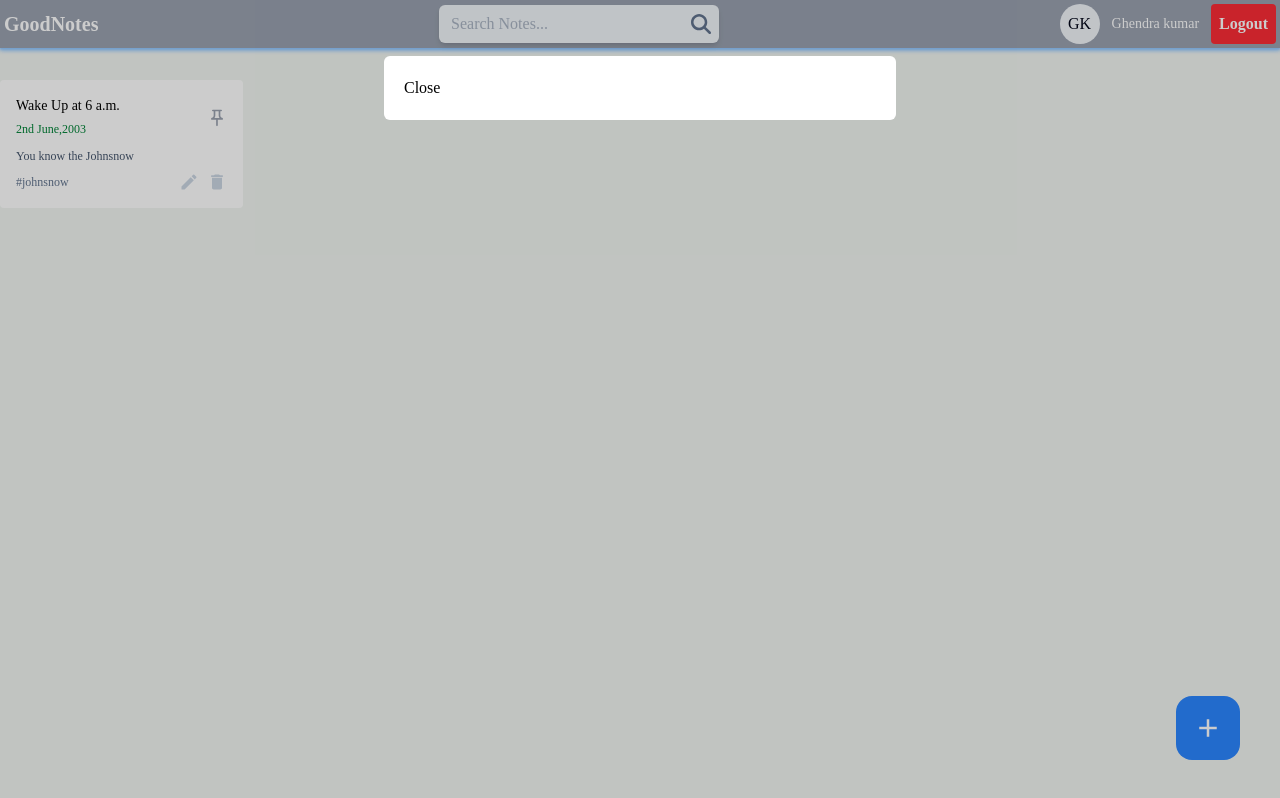
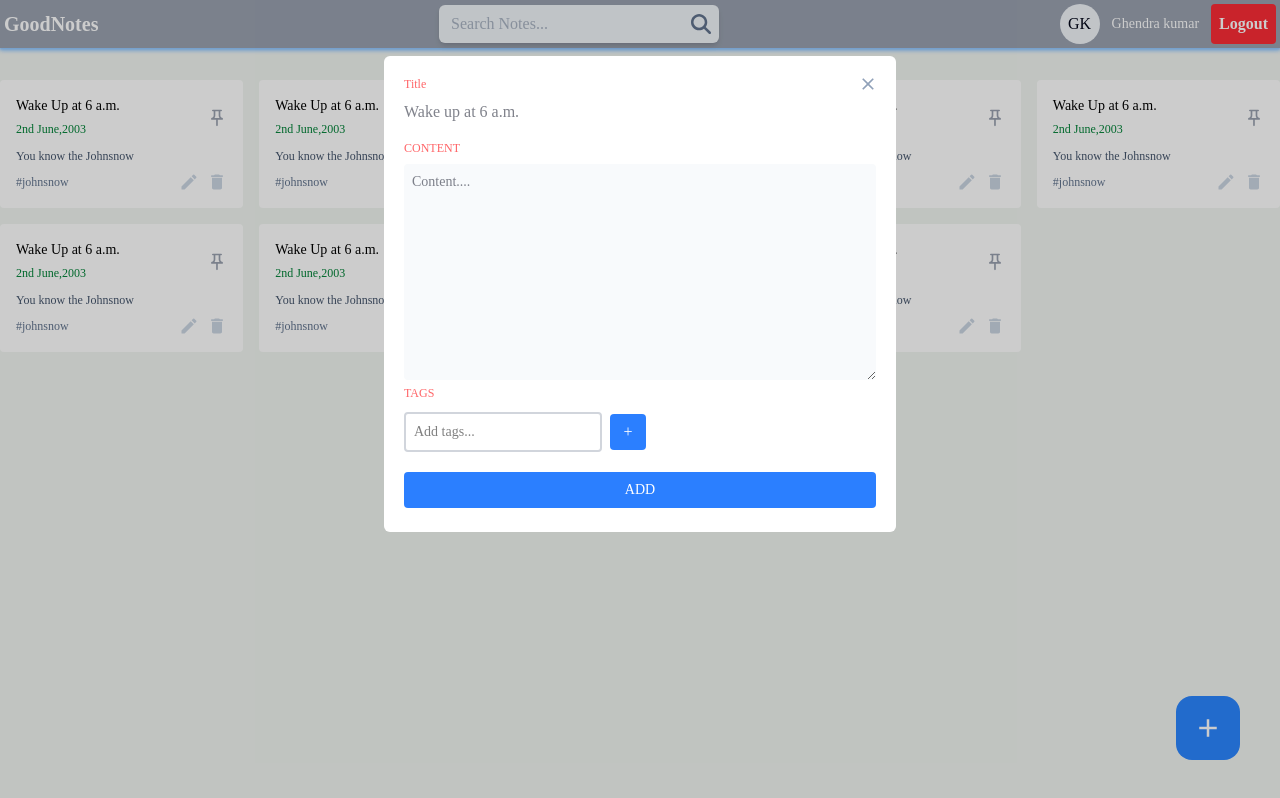
Before and after one commit to Ghanedrakumar/Personal-Diary-App, a React (Vite) app in the folder client/: page /dashboard in a window 1280 px wide. Both pictures are taken after a click on the button 1208 px from the left and 728 px from the top of the page. Built offline with nearby package versions, Linux system fonts and the light colour scheme.

Commit message:
add tags in modal

```diff
--- a/client/src/Components/Home/AddEditNotes.jsx
+++ b/client/src/Components/Home/AddEditNotes.jsx
@@ -1,9 +1,69 @@
-import React from 'react'
+import React, { useState } from 'react'
+import { MdClose } from 'react-icons/md'
+import TagInput from '../Input/TagInput'
+const AddEditNotes = ({ onClose,noteData,type }) => {
+    const [title, setTitle] = useState("")
+    const [content, setContent] = useState("")
+    const [tags, setTags] = useState([])
+    const [error, setError] = useState(null)
 
-const AddEditNotes = () => {
+
+    const editNote = async() => {}
+    const addNewNote = () => {}
+
+        const handleAddNote = () => {
+            if (!title) {
+                setError("Please Enter a valid title")
+                return
+            }
+            if (!content) {
+                setError("Please Enter the content")
+                return
+            }
+            setError("")
+            if (type === "edit") {
+                editNote()
+            }
+            else {
+                addNewNote()
+            }
+        }
+
         return (
+            <div className='relative'>
+                <button className='w-10 h-10 rounded-full flex items-center absolute justify-center -top-3 -right-3 hover:bg-slate-50'
+                    onClick={onClose}
+                ><MdClose className='text-xl text-slate-400' /></button>
+
+                <div className='flex gap-2 flex-col'>
+                    <label className='input-label text-red-400 '>Title</label>
+                    <input type="text" className='text-exl text-slate-950 outline-none' placeholder='Wake up at 6 a.m.'
+                        value={title}
+                        onChange={(e) => setTitle(e.target.value)}
+                    />
+                </div>
+
+                <div className='flex  gap-2 mt-4 flex-col'>
+
+                    <label className='input-label text-red-400  uppercase'>Content</label>
+
+                    <textarea type="text" className='text-sm w-auto  text-slate-950 outline-none bg-slate-50 p-2 rounded' placeholder='Content....'
+                        rows={10}
+                        value={content}
+                        onChange={(e) => setContent(e.target.value)}
+                    >
+                        {""}
+                    </textarea>
+                </div>
+
                 <div className=''>
-   <button>Close</button>
+                    <label className='input-label text-red-400 uppercase'>tags</label>
+                    <TagInput tags={tags} setTags={setTags} />
+                </div>
+                <button className="w-full text-sm  text-white bg-blue-500 p-2 rounded my-1 hover:bg-blue-700"
+                    onClick={handleAddNote}
+
+                >ADD</button>
             </div>
         )
     }
--- a/client/src/Components/Home/Dashboard.jsx
+++ b/client/src/Components/Home/Dashboard.jsx
@@ -5,29 +5,40 @@
 import AddEditNotes from './AddEditNotes'
 const Dashboard = () => {
   const [openAddEditModal, setOpenAddEditModal] = useState({
-    isShown:false,
-    type:"add",
-    data:null,
+    isShown: false,
+    type: "add",
+    data: null,
   })
   return (
     <>
       <div className="container mx-auto">
         <div className='grid grid-cols-2 sm:grid-cols-3 md:grid-cols-4 lg:grid-cols-5 gap-4 mt-8 max-md:m-5'>
-        <NoteCard title={"Wake Up at 6 a.m."} date={"2nd June,2003"} tags={"#johnsnow"} content={"You know the Johnsnow"} onEdit={()=>{}} onDelete={()=>{}}   onPinNote={()=>{}} isPinned={false} />
+          <NoteCard title={"Wake Up at 6 a.m."} date={"2nd June,2003"} tags={"#johnsnow"} content={"You know the Johnsnow"} onEdit={() => { }} onDelete={() => { }} onPinNote={() => { }} isPinned={false} />
+          <NoteCard title={"Wake Up at 6 a.m."} date={"2nd June,2003"} tags={"#johnsnow"} content={"You know the Johnsnow"} onEdit={() => { }} onDelete={() => { }} onPinNote={() => { }} isPinned={false} />
+          <NoteCard title={"Wake Up at 6 a.m."} date={"2nd June,2003"} tags={"#johnsnow"} content={"You know the Johnsnow"} onEdit={() => { }} onDelete={() => { }} onPinNote={() => { }} isPinned={false} />
+          <NoteCard title={"Wake Up at 6 a.m."} date={"2nd June,2003"} tags={"#johnsnow"} content={"You know the Johnsnow"} onEdit={() => { }} onDelete={() => { }} onPinNote={() => { }} isPinned={false} />
+          <NoteCard title={"Wake Up at 6 a.m."} date={"2nd June,2003"} tags={"#johnsnow"} content={"You know the Johnsnow"} onEdit={() => { }} onDelete={() => { }} onPinNote={() => { }} isPinned={false} />
+          <NoteCard title={"Wake Up at 6 a.m."} date={"2nd June,2003"} tags={"#johnsnow"} content={"You know the Johnsnow"} onEdit={() => { }} onDelete={() => { }} onPinNote={() => { }} isPinned={false} />
+          <NoteCard title={"Wake Up at 6 a.m."} date={"2nd June,2003"} tags={"#johnsnow"} content={"You know the Johnsnow"} onEdit={() => { }} onDelete={() => { }} onPinNote={() => { }} isPinned={false} />
+          <NoteCard title={"Wake Up at 6 a.m."} date={"2nd June,2003"} tags={"#johnsnow"} content={"You know the Johnsnow"} onEdit={() => { }} onDelete={() => { }} onPinNote={() => { }} isPinned={false} />
+          <NoteCard title={"Wake Up at 6 a.m."} date={"2nd June,2003"} tags={"#johnsnow"} content={"You know the Johnsnow"} onEdit={() => { }} onDelete={() => { }} onPinNote={() => { }} isPinned={false} />
 
 
 
         </div>
       </div>
       <button className='w-16 h-16 flex items-center justify-center  rounded-2xl bg-[#2B85FF] hover:bg-blue-700 absolute right-10 bottom-10'
-    onClick={()=>setOpenAddEditModal({isShown:true,type:"add",data:null})}
-    ><MdAdd className='text-white text-3xl'/></button>
-<Modal isOpen={openAddEditModal.isShown} onRequestClose={()=>{}}
-  style={{overlay:{backgroundColor:"rgba(0,0,0,0.2)"}}}
+        onClick={() => setOpenAddEditModal({ isShown: true, type: "add", data: null })}
+      ><MdAdd className='text-white text-3xl' /></button>
+      <Modal isOpen={openAddEditModal.isShown} onRequestClose={() => { }}
+        style={{ overlay: { backgroundColor: "rgba(0,0,0,0.2)" } }}
         contentLabel="Add Note"
         className=" w-[40%] max-md:w-[60%] max-sm:w-[70%]  max-h-3/4 bg-white rounded-md mx-auto mt-14 p-5 overflow-scroll"
       >
-  <AddEditNotes/>
+        <AddEditNotes onClose={()=>setOpenAddEditModal({isShown:false , type:"add",data:null})}
+        noteData={openAddEditModal.data}
+        type={openAddEditModal.type}
+        />
       </Modal>
 
     </>
--- /dev/null
+++ b/client/src/Components/Input/TagInput.jsx
@@ -0,0 +1,44 @@
+import React,{useState} from 'react'
+import { MdClose } from 'react-icons/md'
+const TagInput = ({tags,setTags}) => {
+const [inputValue, setInputValue] = useState("")
+const addNewtag = () => {
+if(inputValue.trim() !== "") {
+  setTags([...tags, inputValue.trim()])
+  setInputValue("") // Clear the input field after adding the tag
+
+}
+}
+
+  return (
+    <div>
+    {tags?.length > 0 && (
+      <div className='flex gap-2 flex-wrap  mt-4 mb-2 items-center '>
+        {tags.map((tag, index) => (
+          <span key={index} className='bg-slate-200 text-black-900 text-xs font-medium mr-2 px-2.5 py-1 rounded'>
+            #{tag}
+            <button className='ml-5  mt-1 ' onClick={() => setTags(tags.filter((_, i) => i !== index))}><MdClose/></button>
+          </span>
+        ))}
+      </div>
+    )}
+
+    <div className='flex gap-2 flex-wrap mt-2 mb-4 items-center'>
+        <input type="text" className='border-2 border-gray-300 text-sm w-auto  p-2 rounded' placeholder='Add tags...'
+            value={inputValue}
+            onChange={(e) => setInputValue(e.target.value)}
+            onKeyDown={(e) => {
+            if (e.key === 'Enter') {
+                addNewtag()
+            }
+            }}
+        />
+        <button className='bg-blue-500 text-white px-2 py-1 rounded hover:bg-blue-800 w-9 h-9' onClick={addNewtag}>+</button>
+      </div>
+
+    </div>
+
+  )
+}
+
+export default TagInput
--- a/client/src/index.css
+++ b/client/src/index.css
@@ -16,7 +16,7 @@
         }
 
         .btn-primary {
-            @apply w-full text-sm bg-[#2B85FF] text-white p-2 rounded my-1 hover:bg-blue-700;
+            @apply w-full text-sm  text-white p-2 rounded my-1 hover:bg-blue-700;
         }
 
         .icon-btn {
```
Lines whose indentation alone changed are shown as unchanged.
